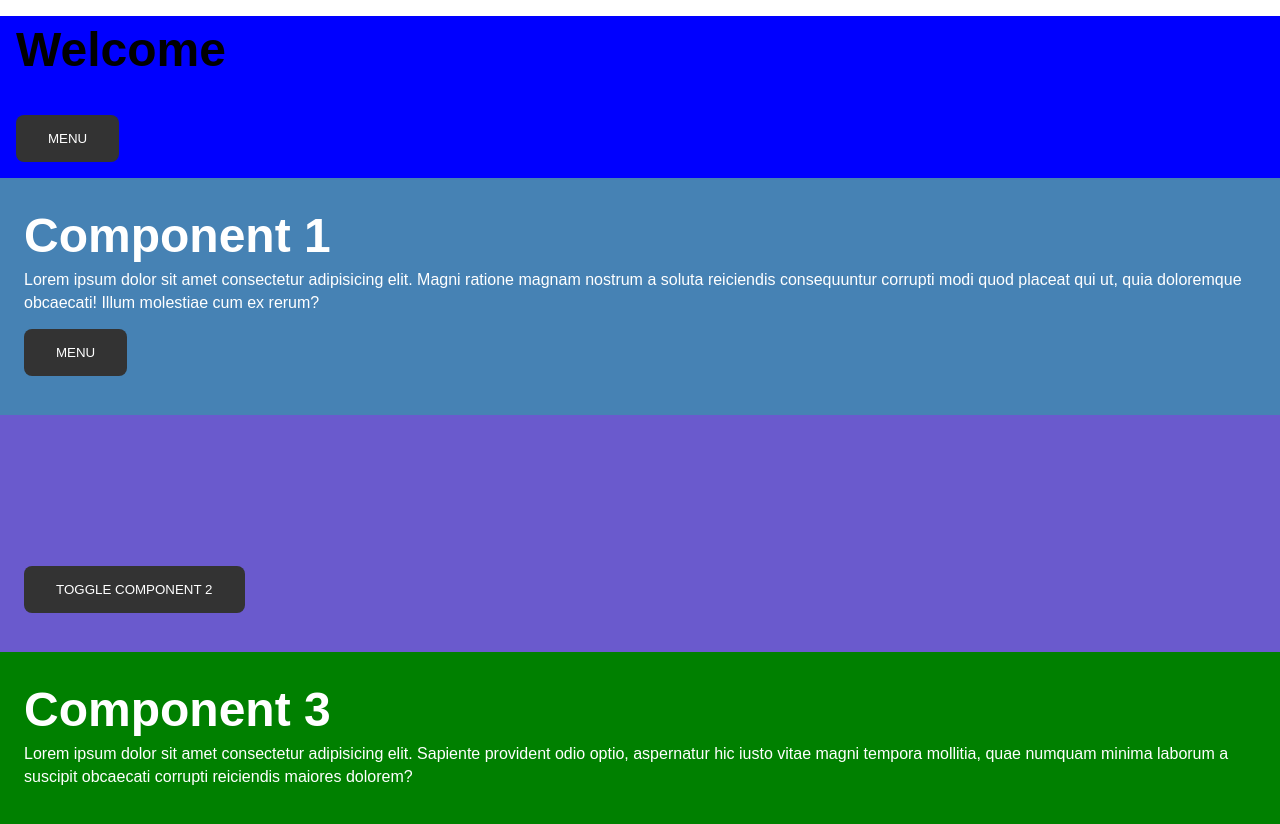
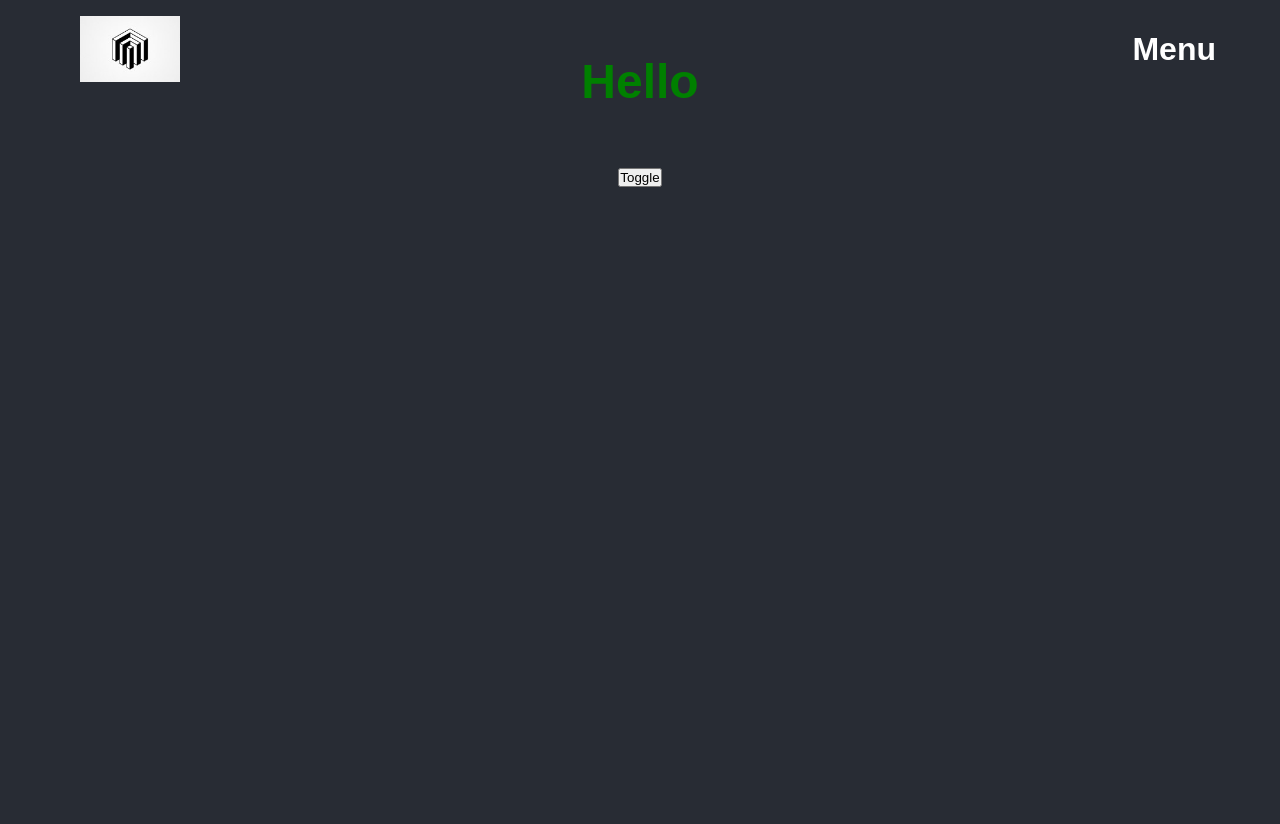
Before and after one commit to Only1tej/simple-animation, a React (Create React App) app: page / in a window 1280 px wide. Shown: the top 824 px of the page. After the commit the page ends 800 px from the top, so only its background shows below. Built offline with nearby package versions, Linux system fonts and the light colour scheme.

Commit message:
Toggle, App, and Menu update

```diff
--- a/src/App.css
+++ b/src/App.css
@@ -20,7 +20,7 @@ h1 {
 
 .menu {
   background: blue;
-  flex: 0 1 auto;
+  display: flex;
   flex-direction: row;
   justify-content: space-between;
   width: 100%;
@@ -28,15 +28,13 @@ h1 {
 }
 
 .header {
-  flex: 0 1 auto;
-  justify-content: space-between;
-  align-items: end;
+  /* justify-content: space-between; */
+  /* align-items: end; */
   margin: 1rem;
 }
 .headerButton {
   margin: 1rem;
-  flex: 0 1 auto;
-  justify-content: space-between;
+  /* justify-content: space-between; */
   background: #333;
   color: #fff;
   padding: 1rem 2rem;
@@ -74,3 +72,84 @@ h1 {
   text-transform: uppercase;
   margin: 15px 0;
 }
+
+:root {
+  --purp: #524763;
+  --darkPurp: #373142;
+  --xtraPurp: #191324;
+  --grey: #d8d8d8;
+  --teal: #82d8d8;
+  --red: #e54b4b;
+  --black: #333;
+  --black-20: #4f4f4f;
+  --black-40: #828282;
+  --black-60: #bdbdbd;
+  --white-60: #e0e0e0;
+  --white-40: #f2f2f2;
+  --white-20: #f5f4f6;
+  --white: #fff;
+}
+
+body {
+  background-color: #282c34;
+}
+
+.App {
+  text-align: center;
+}
+
+.logo {
+  width: 100px;
+  margin: 1rem;
+}
+
+.App-header {
+  display: flex;
+  justify-content: space-between;
+  font-size: calc(10px + 2vmin);
+  color: white;
+  padding: 0 5%;
+}
+
+.App-link {
+  color: var(--teal);
+}
+
+.nav-wrapper {
+  position: fixed;
+  left: 0;
+  right: 0;
+  top: 0;
+  bottom: 0;
+  padding: 100px;
+  background: var(--purp);
+  z-index: 10;
+}
+
+.nav-wrapper a {
+  display: block;
+  text-align: left;
+  font-size: 4rem;
+  color: white;
+  text-decoration: none;
+  transition: 0.3s ease border;
+  border-bottom: solid 4px transparent;
+}
+
+.nav-wrapper a:hover {
+  border-bottom: solid 4px var(--teal);
+}
+
+.menu-button {
+  appearance: none;
+  color: white;
+  font-weight: bold;
+  font-size: 2rem;
+  background: transparent;
+  border: none;
+  z-index: 15;
+}
+
+h1 {
+  color: white;
+}
--- a/src/App.js
+++ b/src/App.js
@@ -1,46 +1,38 @@
 import React, { useState } from "react";
-import { Transition, animated } from "react-spring";
+import { useSpring, animated } from "react-spring";
+import Toggle from "./components/Toggle";
+import Menu from "./components/Menu";
+import logo from "./logo.jpg";
 import "./App.css";
-import Component1 from "./components/Component1";
-import Component2 from "./components/Component2";
-import Component3 from "./components/Component3";
-import Menu from "./components/Menu";
 
 const App = () => {
-  const [showComponent3] = useState(false);
-
-  // toggle = (e) => {
-  //   showComponent3: !showComponent3;
-  // };
+  const [isNavOpen, setNavOpen] = useState(false);
+  const navAnimation = useSpring({
+    transform: isNavOpen
+      ? `translate3d(0,0,0) scale(1)`
+      : `translate3d(100%,0,0) scale(0.6)`,
+  });
+  const fade = useSpring({
+    from: {
+      opacity: 0,
+    },
+    opacity: 1,
+  });
 
   return (
-    <div className="App">
-      <Menu />
-      <Component1 />
-      <Component2 />
-      <Component3 />
-    </div>
+    <animated.div className="App" style={fade}>
+      <header className="App-header">
+        <img src={logo} className="logo" />
+        <button onClick={() => setNavOpen(!isNavOpen)} className="menu-button">
+          Menu
+        </button>
+        <Menu style={navAnimation} />
+      </header>
+      <main>
+        <Toggle />
+      </main>
+    </animated.div>
   );
 };
 
 export default App;
-
-{
-  /* <Component2 toggle={toggle} />
-      <Transition
-        native
-        items={showComponent3}
-        from={{ opacity: 0 }}
-        enter={{ opacity: 1 }}
-        leave={{ opacity: 0 }}
-      >
-        {(show) =>
-          show &&
-          ((props) => (
-            <animated.div style={props}>
-              <Component3 />
-            </animated.div>
-          ))
-        }
-      </Transition> */
-}
--- a/src/components/Menu.js
+++ b/src/components/Menu.js
@@ -1,16 +1,17 @@
 import React from "react";
+import { animated } from "react-spring";
 
-const Menu = () => {
+const Menu = ({ style }) => {
   return (
     <>
-      <div className="menu">
-        <div className="header">
-          <h1>Welcome</h1>
-        </div>
-        <div>
-          <button className="headerButton">Menu</button>
-        </div>
-      </div>
+      <animated.div className="nav-wrapper" style={style}>
+        <nav>
+          <a href="#">Home</a>
+          <a href="#">About</a>
+          <a href="#">Store</a>
+          <a href="#">Tutorials</a>
+        </nav>
+      </animated.div>
     </>
   );
 };
--- /dev/null
+++ b/src/components/Toggle.js
@@ -0,0 +1,30 @@
+import React, { useState } from "react";
+import { useSpring, animated } from "react-spring";
+
+const Toggle = () => {
+  const [isToggled, setToggle] = useState(false);
+  const { color, y } = useSpring({
+    // opacity: isToggled ? 1 : 0,
+    // fontSize: isToggled ? '2rem' : '5em',
+    color: isToggled ? "tomato" : "green",
+    y: isToggled ? 0 : -50,
+  });
+
+  return (
+    <div>
+      <animated.h1
+        style={{
+          transform: y.interpolate((y) => `translate3d(0, ${y}px, 0)`),
+          color,
+        }}
+      >
+        Hello
+      </animated.h1>
+      <button onClick={() => setToggle(!isToggled)}>Toggle</button>
+    </div>
+  );
+};
+
+// const AnimatedTitle = animated(componentName);
+
+export default Toggle;
--- a/src/components/Component1.js
+++ b/src/unused component/Component1.js
@@ -1,4 +1,4 @@
-import React, { Component } from "react";
+import React from "react";
 import { useSpring, animated } from "react-spring";
 
 const Component1 = () => {
@@ -6,7 +6,7 @@ const Component1 = () => {
     from: { opacity: 0 },
     opacity: 1,
   });
-  console.log(fade);
+
   return (
     <animated.div className="c1Style" style={fade}>
       <h1>Component 1</h1>
```
Also changed, not shown: src/unused component/NApp.js (added, +50 -0 lines), src/logo.jpg (added), src/unused component/Component2.js (renamed from src/components/Component2.js), src/unused component/Component3.js (renamed from src/components/Component3.js).
